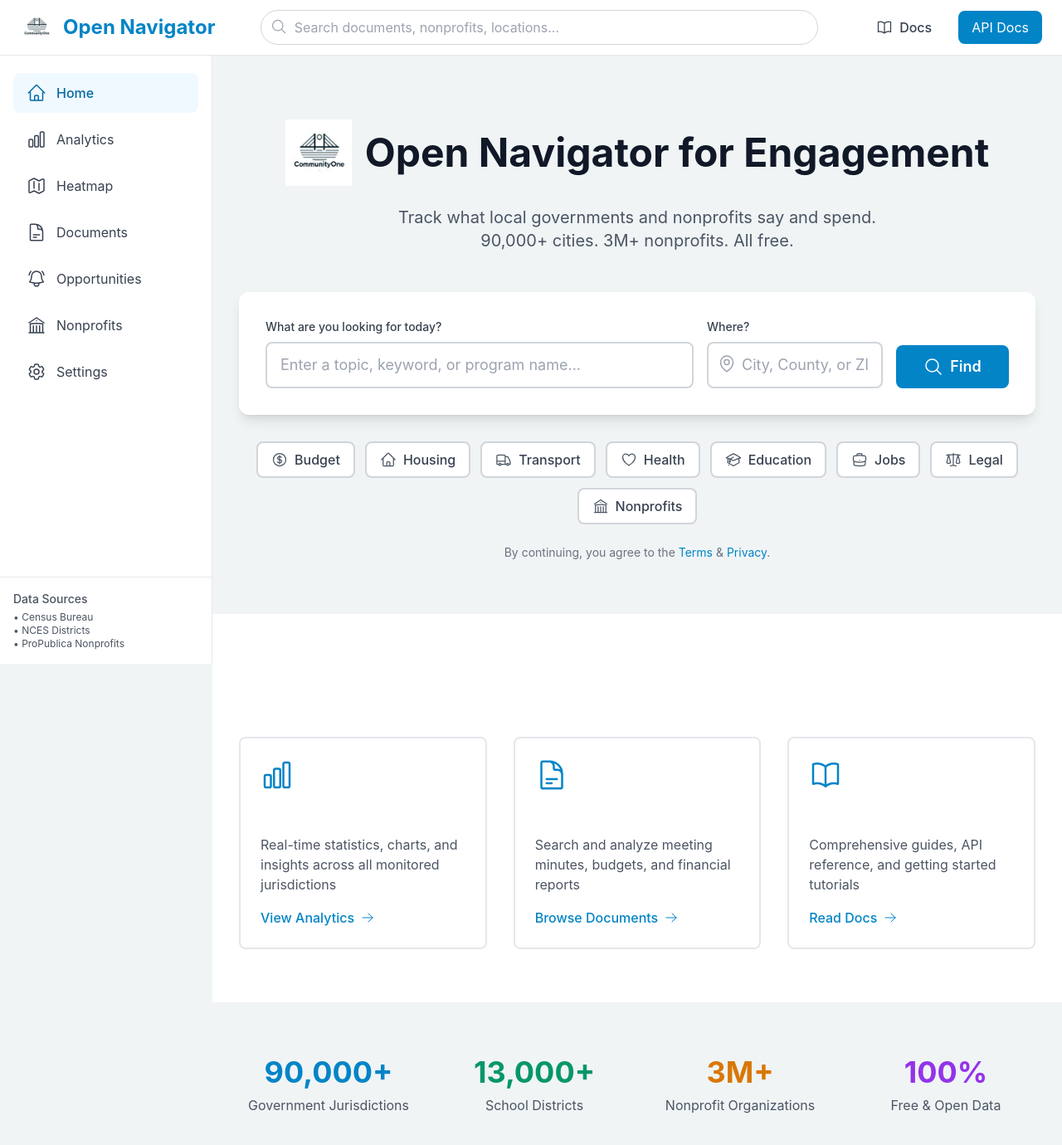
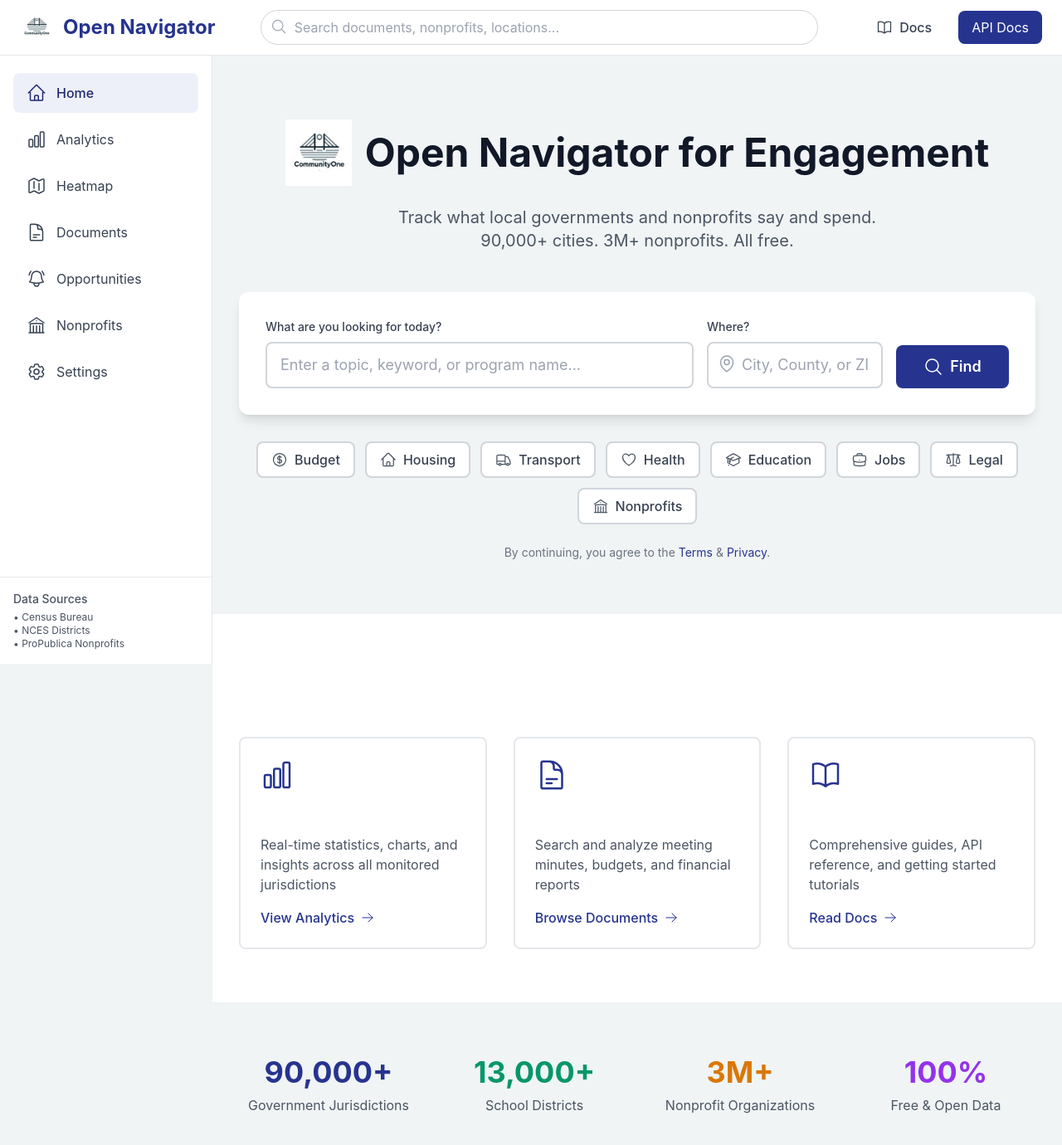
Before and after one commit to getcommunityone/open-navigator-for-engagement, a React (Vite) app in the folder frontend/: page / in a window 1280 px wide. Shown: the top 1380 px of the page at 83% size. Built offline with nearby package versions, Linux system fonts and the light colour scheme; the HTML template or start-up script is replaced by a standard one.

Commit message:
feat: Update color scheme to use primary color for consistency across components

```diff
--- a/frontend/src/components/Layout.tsx
+++ b/frontend/src/components/Layout.tsx
@@ -45,7 +45,7 @@
               alt="CommunityOne Logo"
               className="h-10 w-auto"
             />
-            <h1 className="text-2xl font-bold text-sky-600">
+            <h1 className="text-2xl font-bold text-primary-600">
               Open Navigator
             </h1>
           </Link>
@@ -58,7 +58,7 @@
                 placeholder="Search documents, nonprofits, locations..."
                 value={searchQuery}
                 onChange={(e) => setSearchQuery(e.target.value)}
-                className="w-full px-4 py-2 pl-10 border border-gray-300 rounded-full focus:outline-none focus:ring-2 focus:ring-sky-500 focus:border-transparent"
+                className="w-full px-4 py-2 pl-10 border border-gray-300 rounded-full focus:outline-none focus:ring-2 focus:ring-primary-500 focus:border-transparent"
               />
               <MagnifyingGlassIcon className="absolute left-3 top-2.5 h-5 w-5 text-gray-400" />
             </div>
@@ -70,7 +70,7 @@
               href="http://localhost:3000"
               target="_blank"
               rel="noopener noreferrer"
-              className="flex items-center gap-2 px-4 py-2 text-gray-700 hover:text-sky-600 transition-colors"
+              className="flex items-center gap-2 px-4 py-2 text-gray-700 hover:text-primary-600 transition-colors"
             >
               <BookOpenIcon className="h-5 w-5" />
               <span className="font-medium">Docs</span>
@@ -79,7 +79,7 @@
               href="http://localhost:8000/docs"
               target="_blank"
               rel="noopener noreferrer"
-              className="px-4 py-2 bg-sky-600 text-white rounded-lg hover:bg-sky-700 transition-colors"
+              className="px-4 py-2 bg-primary-600 text-white rounded-lg hover:bg-primary-700 transition-colors"
             >
               API Docs
             </a>
@@ -100,7 +100,7 @@
                   flex items-center gap-3 px-4 py-3 mb-2 rounded-lg transition-colors
                   ${
                     isActive
-                      ? 'bg-sky-50 text-sky-700 font-medium'
+                      ? 'bg-primary-50 text-primary-700 font-medium'
                       : 'text-gray-700 hover:bg-gray-100'
                   }
                 `}
--- a/frontend/src/pages/Dashboard.tsx
+++ b/frontend/src/pages/Dashboard.tsx
@@ -53,9 +53,9 @@
 
         {/* Stats Grid */}
         <div className="grid grid-cols-1 md:grid-cols-3 gap-6 mb-8">
-          <div className="bg-white rounded-lg shadow-sm p-6 border-l-4 border-sky-500">
+          <div className="bg-white rounded-lg shadow-sm p-6 border-l-4 border-primary-500">
             <h3 className="text-sm font-medium text-gray-600 uppercase tracking-wide">Total Documents</h3>
-            <p className="mt-2 text-4xl font-bold text-sky-600">
+            <p className="mt-2 text-4xl font-bold text-primary-600">
               {data?.total_documents?.toLocaleString() || '0'}
             </p>
             <p className="mt-1 text-sm text-gray-500">Meeting minutes & budgets</p>
--- a/frontend/src/pages/Documents.tsx
+++ b/frontend/src/pages/Documents.tsx
@@ -65,14 +65,14 @@
               <input
                 type="text"
                 placeholder="Search by location, topic, keyword..."
-                className="w-full px-4 py-3 pl-12 border-2 border-gray-300 rounded-lg focus:outline-none focus:ring-2 focus:ring-sky-500 focus:border-transparent"
+                className="w-full px-4 py-3 pl-12 border-2 border-gray-300 rounded-lg focus:outline-none focus:ring-2 focus:ring-primary-500 focus:border-transparent"
                 value={searchQuery}
                 onChange={(e) => setSearchQuery(e.target.value)}
               />
               <MagnifyingGlassIcon className="absolute left-4 top-3.5 h-6 w-6 text-gray-400" />
               <button
                 type="submit"
-                className="absolute right-2 top-2 bg-sky-600 text-white px-6 py-2 rounded-md hover:bg-sky-700 transition-colors"
+                className="absolute right-2 top-2 bg-primary-600 text-white px-6 py-2 rounded-md hover:bg-primary-700 transition-colors"
               >
                 Search
               </button>
--- a/frontend/src/pages/Home.tsx
+++ b/frontend/src/pages/Home.tsx
@@ -88,7 +88,7 @@
                     placeholder="Enter a topic, keyword, or program name..."
                     value={keyword}
                     onChange={(e) => setKeyword(e.target.value)}
-                    className="w-full px-4 py-3 text-lg border-2 border-gray-300 rounded-lg focus:outline-none focus:ring-2 focus:ring-sky-500 focus:border-transparent"
+                    className="w-full px-4 py-3 text-lg border-2 border-gray-300 rounded-lg focus:outline-none focus:ring-2 focus:ring-primary-500 focus:border-transparent"
                   />
                 </div>
 
@@ -103,7 +103,7 @@
                       placeholder="City, County, or ZIP"
                       value={location}
                       onChange={(e) => setLocation(e.target.value)}
-                      className="w-full px-4 py-3 pl-10 text-lg border-2 border-gray-300 rounded-lg focus:outline-none focus:ring-2 focus:ring-sky-500 focus:border-transparent"
+                      className="w-full px-4 py-3 pl-10 text-lg border-2 border-gray-300 rounded-lg focus:outline-none focus:ring-2 focus:ring-primary-500 focus:border-transparent"
                     />
                     <MapPinIcon className="absolute left-3 top-3.5 h-6 w-6 text-gray-400" />
                   </div>
@@ -113,7 +113,7 @@
                 <div className="lg:col-span-2">
                   <button
                     type="submit"
-                    className="w-full bg-sky-600 text-white px-6 py-3 rounded-lg hover:bg-sky-700 transition-colors text-lg font-semibold flex items-center justify-center gap-2"
+                    className="w-full bg-primary-600 text-white px-6 py-3 rounded-lg hover:bg-primary-700 transition-colors text-lg font-semibold flex items-center justify-center gap-2"
                   >
                     <MagnifyingGlassIcon className="h-6 w-6" />
                     Find
@@ -130,7 +130,7 @@
                 <button
                   key={category.name}
                   onClick={() => quickSearch(category.query)}
-                  className="inline-flex items-center gap-2 px-4 py-2 bg-white border-2 border-gray-300 rounded-lg hover:border-sky-500 hover:bg-sky-50 transition-colors"
+                  className="inline-flex items-center gap-2 px-4 py-2 bg-white border-2 border-gray-300 rounded-lg hover:border-primary-500 hover:bg-primary-50 transition-colors"
                 >
                   <category.icon className="h-5 w-5 text-gray-600" />
                   <span className="font-medium text-gray-700">{category.name}</span>
@@ -142,9 +142,9 @@
           {/* Terms Note */}
           <p className="text-sm text-gray-500">
             By continuing, you agree to the{' '}
-            <a href="#" className="text-sky-600 hover:underline">Terms</a>
+            <a href="#" className="text-primary-600 hover:underline">Terms</a>
             {' & '}
-            <a href="#" className="text-sky-600 hover:underline">Privacy</a>.
+            <a href="#" className="text-primary-600 hover:underline">Privacy</a>.
           </p>
         </div>
       </div>
@@ -156,26 +156,26 @@
 
           <div className="grid grid-cols-1 md:grid-cols-2 lg:grid-cols-3 gap-8">
             <Link to="/analytics" className="group">
-              <div className="border-2 border-gray-200 rounded-lg p-6 hover:border-sky-500 transition-colors">
-                <ChartBarIcon className="h-10 w-10 text-sky-600 mb-4" />
-                <h3 className="text-xl font-semibold mb-2 group-hover:text-sky-600">Analytics Dashboard</h3>
+              <div className="border-2 border-gray-200 rounded-lg p-6 hover:border-primary-500 transition-colors">
+                <ChartBarIcon className="h-10 w-10 text-primary-600 mb-4" />
+                <h3 className="text-xl font-semibold mb-2 group-hover:text-primary-600">Analytics Dashboard</h3>
                 <p className="text-gray-600 mb-4">
                   Real-time statistics, charts, and insights across all monitored jurisdictions
                 </p>
-                <span className="text-sky-600 font-medium inline-flex items-center">
+                <span className="text-primary-600 font-medium inline-flex items-center">
                   View Analytics <ArrowRightIcon className="h-4 w-4 ml-2" />
                 </span>
               </div>
             </Link>
 
             <Link to="/documents" className="group">
-              <div className="border-2 border-gray-200 rounded-lg p-6 hover:border-sky-500 transition-colors">
-                <DocumentTextIcon className="h-10 w-10 text-sky-600 mb-4" />
-                <h3 className="text-xl font-semibold mb-2 group-hover:text-sky-600">Document Explorer</h3>
+              <div className="border-2 border-gray-200 rounded-lg p-6 hover:border-primary-500 transition-colors">
+                <DocumentTextIcon className="h-10 w-10 text-primary-600 mb-4" />
+                <h3 className="text-xl font-semibold mb-2 group-hover:text-primary-600">Document Explorer</h3>
                 <p className="text-gray-600 mb-4">
                   Search and analyze meeting minutes, budgets, and financial reports
                 </p>
-                <span className="text-sky-600 font-medium inline-flex items-center">
+                <span className="text-primary-600 font-medium inline-flex items-center">
                   Browse Documents <ArrowRightIcon className="h-4 w-4 ml-2" />
                 </span>
               </div>
@@ -187,13 +187,13 @@
               rel="noopener noreferrer"
               className="group"
             >
-              <div className="border-2 border-gray-200 rounded-lg p-6 hover:border-sky-500 transition-colors">
-                <BookOpenIcon className="h-10 w-10 text-sky-600 mb-4" />
-                <h3 className="text-xl font-semibold mb-2 group-hover:text-sky-600">Documentation</h3>
+              <div className="border-2 border-gray-200 rounded-lg p-6 hover:border-primary-500 transition-colors">
+                <BookOpenIcon className="h-10 w-10 text-primary-600 mb-4" />
+                <h3 className="text-xl font-semibold mb-2 group-hover:text-primary-600">Documentation</h3>
                 <p className="text-gray-600 mb-4">
                   Comprehensive guides, API reference, and getting started tutorials
                 </p>
-                <span className="text-sky-600 font-medium inline-flex items-center">
+                <span className="text-primary-600 font-medium inline-flex items-center">
                   Read Docs <ArrowRightIcon className="h-4 w-4 ml-2" />
                 </span>
               </div>
@@ -207,7 +207,7 @@
         <div className="max-w-7xl mx-auto px-4 sm:px-6 lg:px-8">
           <div className="grid grid-cols-1 md:grid-cols-4 gap-8 text-center">
             <div>
-              <div className="text-4xl font-bold text-sky-600 mb-2">90,000+</div>
+              <div className="text-4xl font-bold text-primary-600 mb-2">90,000+</div>
               <div className="text-gray-600">Government Jurisdictions</div>
             </div>
             <div>
--- a/frontend/tailwind.config.js
+++ b/frontend/tailwind.config.js
@@ -8,11 +8,18 @@
     extend: {
       colors: {
         primary: {
-          50: '#f0f9ff',
-          100: '#e0f2fe',
-          500: '#0ea5e9',
-          600: '#0284c7',
-          700: '#0369a1',
+          50: '#eef0f9',
+          100: '#dde1f3',
+          500: '#3b4db8',
+          600: '#26348F',
+          700: '#1e2871',
+        },
+        sky: {
+          50: '#eef0f9',
+          100: '#dde1f3',
+          500: '#3b4db8',
+          600: '#26348F',
+          700: '#1e2871',
         },
       },
     },
```
Also changed, not shown: 1 other file (tests, documents, lock files or other folders).
